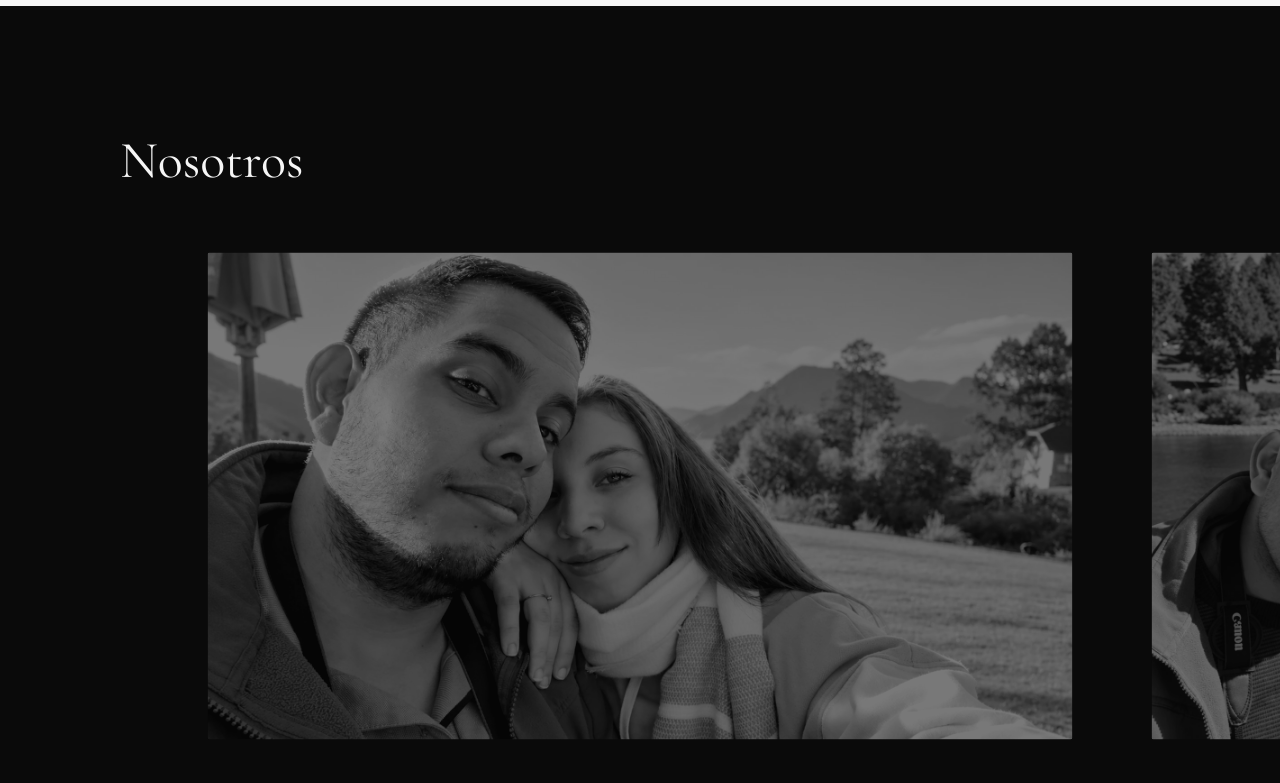
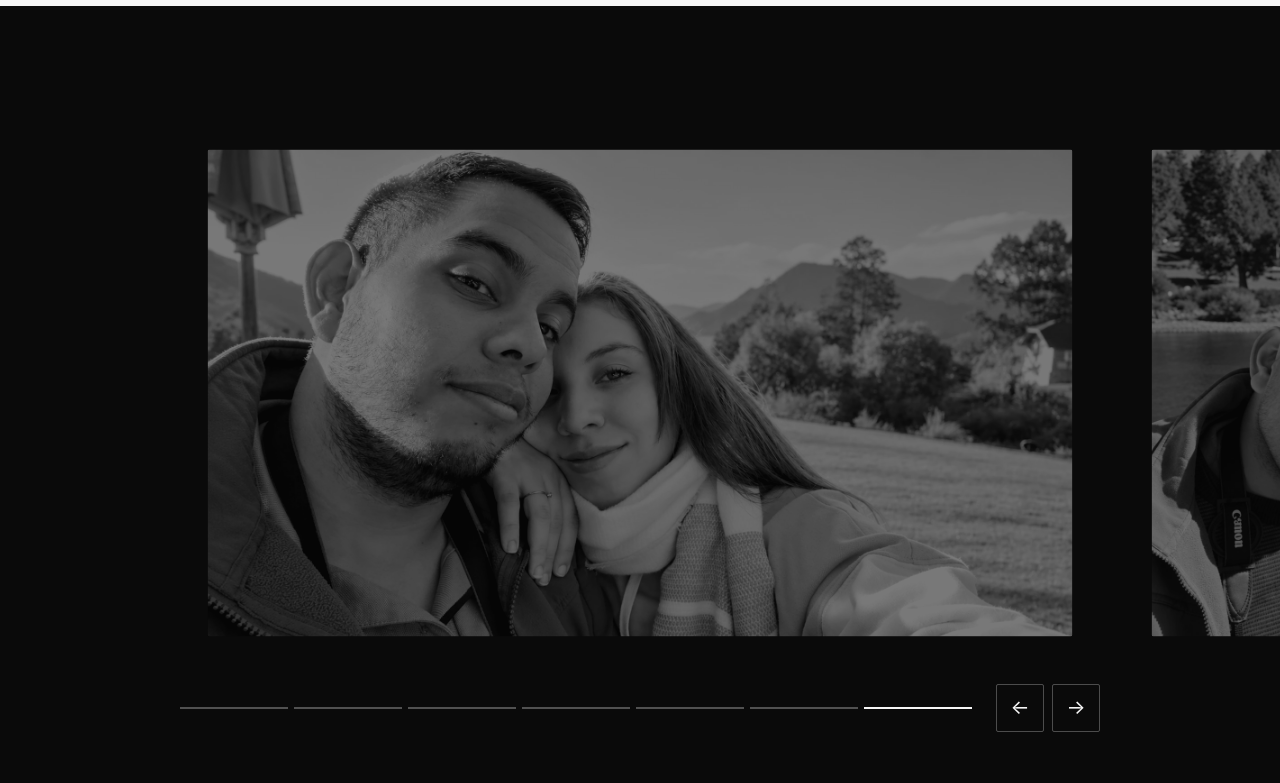
Before and after one commit to moa-design/joynati, a plain HTML site: page index.html in a window 1280 px wide. Shown: the part 1980-2763 px from the top of the page. Drawn offline with nearby package versions, Linux system fonts and the light colour scheme.

Commit message:
fix: remove gallery heading

```diff
--- a/index.html
+++ b/index.html
@@ -283,9 +283,6 @@ footer .credit a:hover{color:var(--paper)}
   </section>
 
   <section class="gallery" aria-roledescription="carrusel" aria-label="Fotos de Jo y Nati">
-    <div class="wrap">
-      <div class="sec-head reveal"><h2>Nosotros</h2></div>
-    </div>
     <div class="track" id="track" tabindex="0">
       <figure class="slide"><img src="fotos/01-jardin.webp" width="1920" height="1080" alt="Jo y Nati abrazados en un jardín, con montañas de fondo" decoding="async"></figure>
       <figure class="slide"><img src="fotos/02-lago.webp" width="1920" height="1080" alt="Jo y Nati en un barco sobre un lago de aguas turquesas" loading="lazy" decoding="async"></figure>
```
